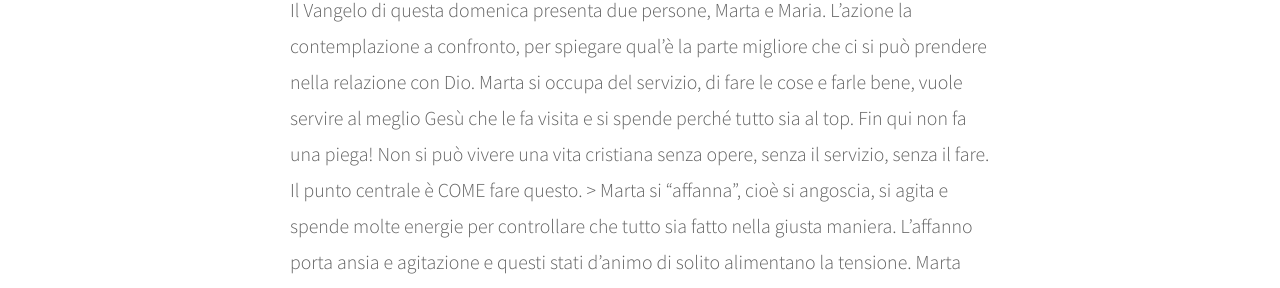
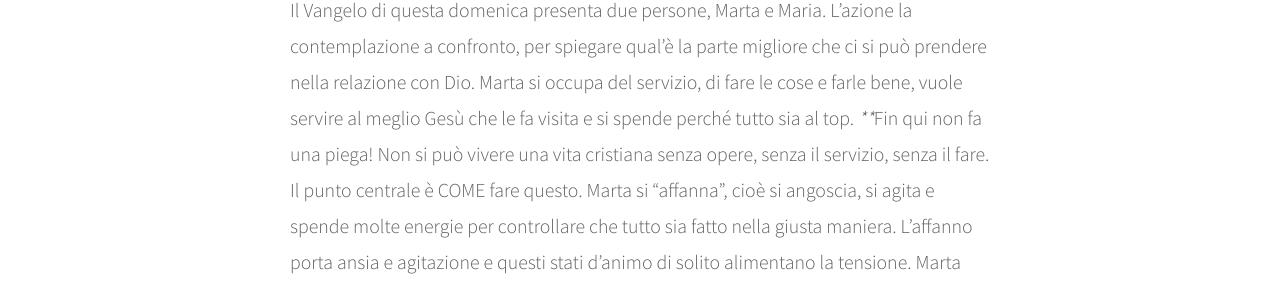
Before and after one commit to amatiperamare/amatiperamare.github.io, a Jekyll site: the page built from _posts/2016-07-17-la-parte-migliore-la-relazione-intima-con-Dio.markdown, in a window 1280 px wide and 1400 px high. Shown: the part 444-732 px from the top of the window. Built offline with Jekyll 4.4.1, drawn with Linux system fonts in a browser that asks for light colours; nearby versions of some CDN libraries; some of the changed text lies outside the part shown.

Commit message:
Updated La Parte Migliore La Relazione Intima Con Dio

```diff
--- a/_posts/2016-07-17-la-parte-migliore-la-relazione-intima-con-Dio.markdown
+++ b/_posts/2016-07-17-la-parte-migliore-la-relazione-intima-con-Dio.markdown
@@ -11,9 +11,9 @@
 -
 ---
 
-Il Vangelo di questa domenica presenta due persone, Marta e Maria. L’azione la contemplazione a confronto, per spiegare qual’è la parte migliore che ci si può prendere nella relazione con Dio. Marta si occupa del servizio, di fare le cose e farle bene, vuole servire al meglio Gesù che le fa visita e si spende perché tutto sia al top. Fin qui non fa una piega! Non si può vivere una vita cristiana senza opere, senza il servizio, senza il fare. Il punto centrale è COME fare questo. >
+Il Vangelo di questa domenica presenta due persone, Marta e Maria. L’azione la contemplazione a confronto, per spiegare qual’è la parte migliore che ci si può prendere nella relazione con Dio. Marta si occupa del servizio, di fare le cose e farle bene, vuole servire al meglio Gesù che le fa visita e si spende perché tutto sia al top. ****Fin qui non fa una piega! Non si può vivere una vita cristiana senza opere, senza il servizio, senza il fare. Il punto centrale è COME fare questo.
 Marta si “affanna”, cioè si angoscia, si agita e spende molte energie per controllare che tutto sia fatto nella giusta maniera. L’affanno porta ansia e agitazione e questi stati d’animo di solito alimentano la tensione. Marta Inoltre è così concentrata a “dare”, che si dimentica di “ricaricarsi”. Alla fine dei giochi è stanca e soprattutto irritata!! Si. Perché quando fai cose belle per un tornaconto sbagliato finisce così. Qual’è il fine di Marta? Cosa si aspetta da Gesù o dagli altri commensali? Approvazione, lode, riconoscimento, reverenza… Quante volte fai le cose per la tua famiglia o per il tuo coniuge, perché in fondo, in fondo ti aspetti qualcosa in cambio. Ti aspetti di essere apprezzato e visto, e se ciò non si verifica ti irrita molto perché spesso sono tali riconoscimenti a farci sentire degni di valore.
 QUAL’E’ LA PARTE MIGLIORE PER FARE LE COSE, PER IL BENE. C’è una parte migliore nella relazione con Gesù, che è quella che ci permette di fare le cose bene e per il bene di chi ci sta intorno. Non per noi stessi. Non per un tornaconto. Non perché questo “fare” ti dice che esisti e vai bene. Non esisti in base a quello che fai, all’efficienza, ai risultati e alla prestazione. Esisti perché da Dio ricevi il dono della vita e vai bene così come sei. Puoi fare memoria della tua identità di figlio di Dio, essere consapevole del tuo centro. Nella relazione con Lui, sai cosa ti è necessario. E’ questa la parte che sceglie Maria. Maria sceglie di CURARE LA SUA RELAZIONE COL SIGNORE. Parte da qui. Si siede, si ferma, e ascolta, accoglie la sua Parola. La relazione con Dio le dice chi è e quanto vale.*
 E a te CHI TI DICE CHI SEI? Il prestigio del tuo lavoro. La grandezza della tua casa. I vestiti firmati. i voti dei tuoi figli. Le attenzioni di tuo marito. Il giudizio degli altri. Fama, potere, apprezzamento delle persone. CHI TI DICE CHI SEI? Qual’è la tua dignità, la portata del tuo valore? DIO TI DICE CHI SEI! Dio ti da la misura di quanto vali. E vali il prezzo della Sua Vita.
-Fermati. Mettiti seduto. Stoppa un attimo tutte cose. Leggi la Parola. Mettiti in preghiera. Non sei tu  dover fare qualcosa per Dio è Dio che vuole darti tanto, tutto, anche l’impossibile: come il dono di un figlio, Isacco, ad Abramo e Sara ormai anziani per poterne avere. Dio vuole darti tutto. Ma spesso sei così preso e affannato dal fare della vita che perdi di vista il vero centro, il vero bersaglio e così la tua vera identità di FIGLIO DI DIO. La parte migliore che è la relazione con Dio è l’unica cosa che niente e nessuno ti potrà togliere. E così se sei fidanzato, sposato, separato, divorziato e non so quale prova stai affrontando, quale soluzione stai cercando, per cosa ti stai affannando. Ti dico FERMATI. Custodisci e coltiva la tua esperienza di Dio, e se non hai fatto questa esperienza falla! Perché solo questa relazione può essere roccia indistruttibile di vita. Tutto il resto crolla miseramente. Se vivi ciò che fai e che possiedi come dono di Dio e un dono d’amore, allora i gesti più quotidiani si trasformano in qualcosa di spirituale come un segno di croce.****
+Fermati. Mettiti seduto. Stoppa un attimo tutte cose. Leggi la Parola. Mettiti in preghiera. Non sei tu  dover fare qualcosa per Dio è Dio che vuole darti tanto, tutto, anche l’impossibile: come il dono di un figlio, Isacco, ad Abramo e Sara ormai anziani per poterne avere. Dio vuole darti tutto. Ma spesso sei così preso e affannato dal fare della vita che perdi di vista il vero centro, il vero bersaglio e così la tua vera identità di FIGLIO DI DIO. La parte migliore che è la relazione con Dio è l’unica cosa che niente e nessuno ti potrà togliere. E così se sei fidanzato, sposato, separato, divorziato e non so quale prova stai affrontando, quale soluzione stai cercando, per cosa ti stai affannando. Ti dico FERMATI. Custodisci e coltiva la tua esperienza di Dio, e se non hai fatto questa esperienza falla! Perché solo questa relazione può essere roccia indistruttibile di vita. Tutto il resto crolla miseramente. Se vivi ciò che fai e che possiedi come dono di Dio e un dono d’amore, allora i gesti più quotidiani si trasformano in qualcosa di spirituale come un segno di croce.
 Custodire la posizione di Maria ti rende capace di amare veramente quando fai qualcosa per gli altri. Un cammino prima di tutto di amore a sé, in cui custodire e coltivare il proprio valore e dignità nella relazione con Dio. Non si conquista razionalmente o moralisticamente. Ma con la preghiera, la Parola, i sacramenti, il discernimento del BENE. Perché poi il fine di tutto è AMARE. Il fine di servire è AMARE. Il fine di ascoltare e accogliere è AMARE.  E se mi sento AMATA E VOLUTA BENE allora posso amare chi mi sta intorno. Amati per Amare.
```
